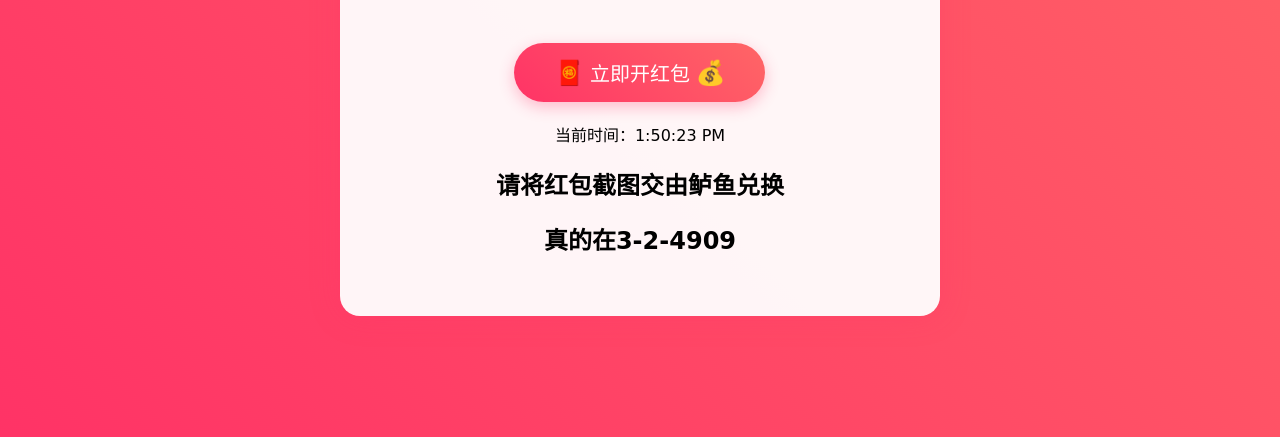
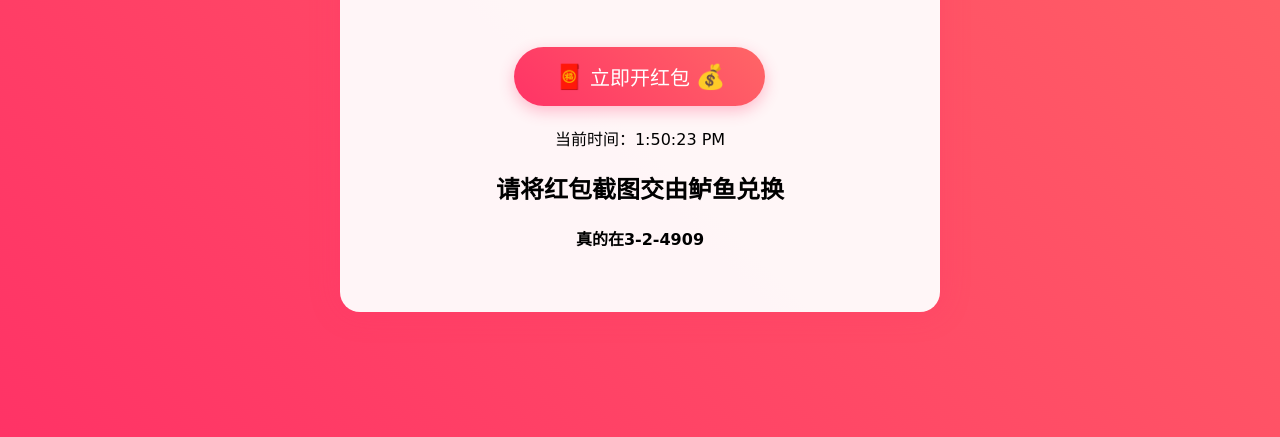
Before and after one commit to laoxiansen/play, a plain HTML site: page index.html in a window 1280 px wide. Shown: the part 363-800 px from the top of the page. Drawn offline with Linux system fonts and the light colour scheme.

Commit message:
Update index.html

```diff
--- a/index.html
+++ b/index.html
@@ -127,7 +127,7 @@
         </button>
         <div id="timestamp"></div>
         <h2>请将红包截图交由鲈鱼兑换</h2>
-        <h2>真的在3-2-4909</h2>
+        <h4>真的在3-2-4909</h4>
     </div>
 
     <script>
```
